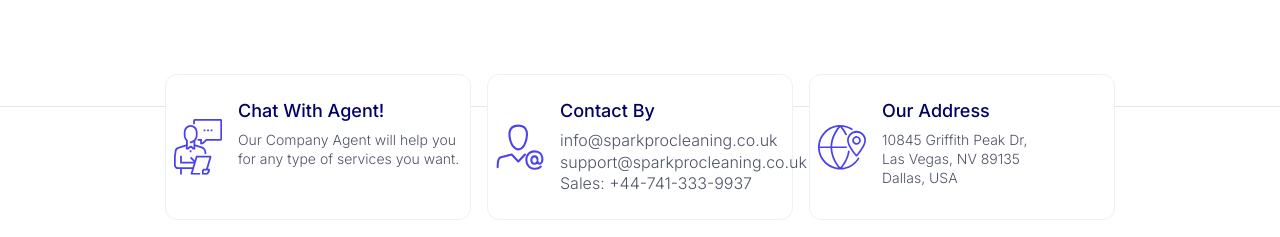
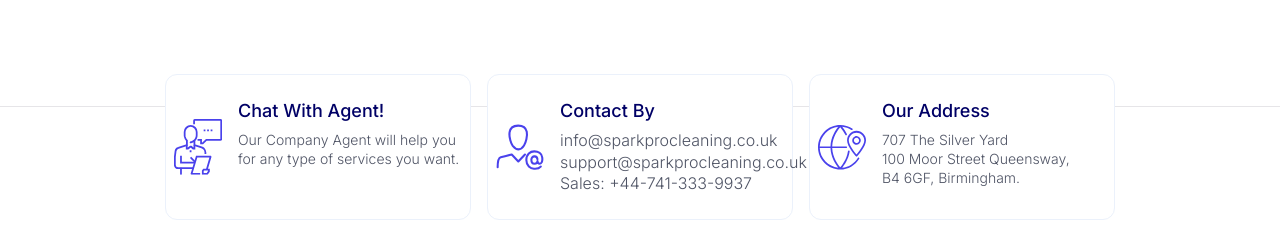
Before and after one commit to egokiemute/sparkpro, a plain HTML site: page contact/index.html in a window 1280 px wide. Shown: the part 1240-1477 px from the top of the page. Drawn offline with Linux system fonts and the light colour scheme.

Commit message:
Update Address in Contact Page

```diff
--- a/contact/index.html
+++ b/contact/index.html
@@ -590,9 +590,7 @@
                     <div>
                       <h4 class="h5">Our Address</h4>
                       <p class="contact-info-desc">
-                        10845 Griffith Peak Dr, <br />
-                        Las Vegas, NV 89135 <br />
-                        Dallas, USA
+                        707 The Silver Yard <br />100 Moor Street Queensway, <br />B4 6GF, Birmingham.
                       </p>
                     </div>
                   </div>
```
